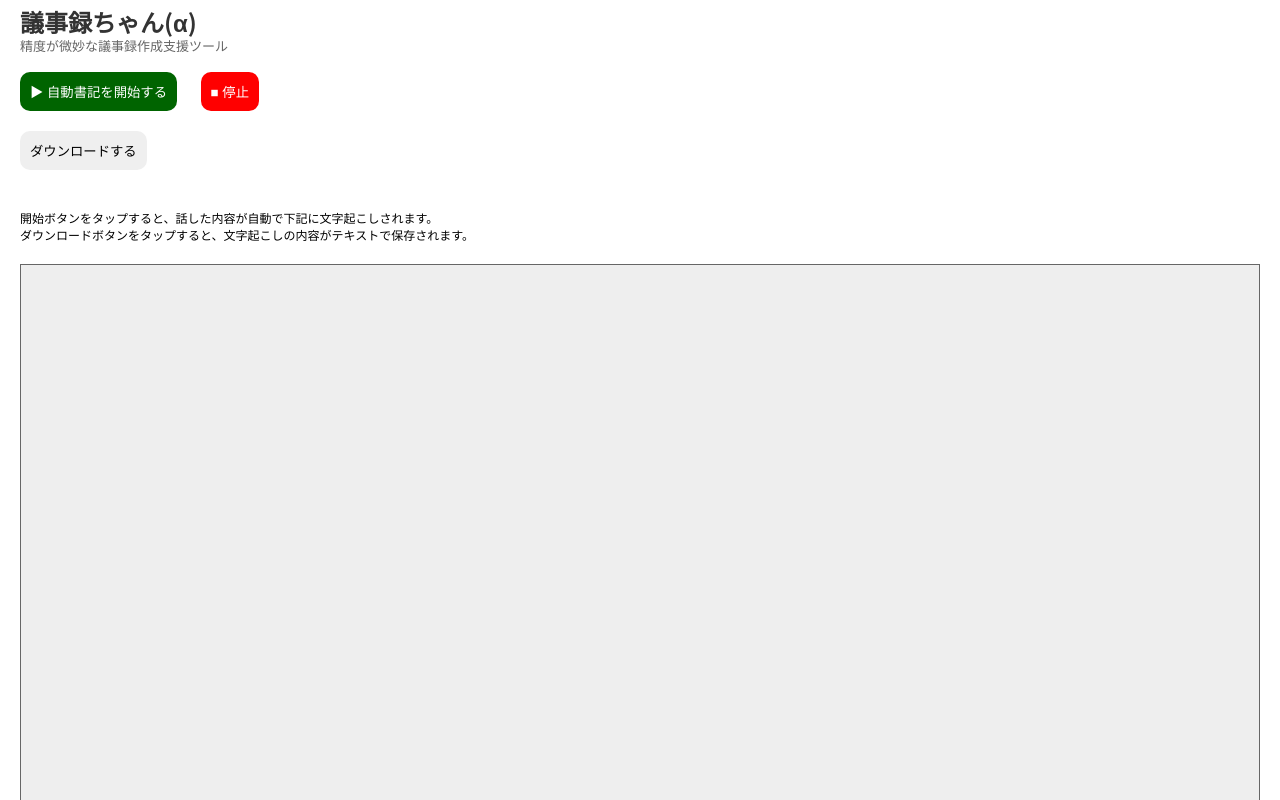
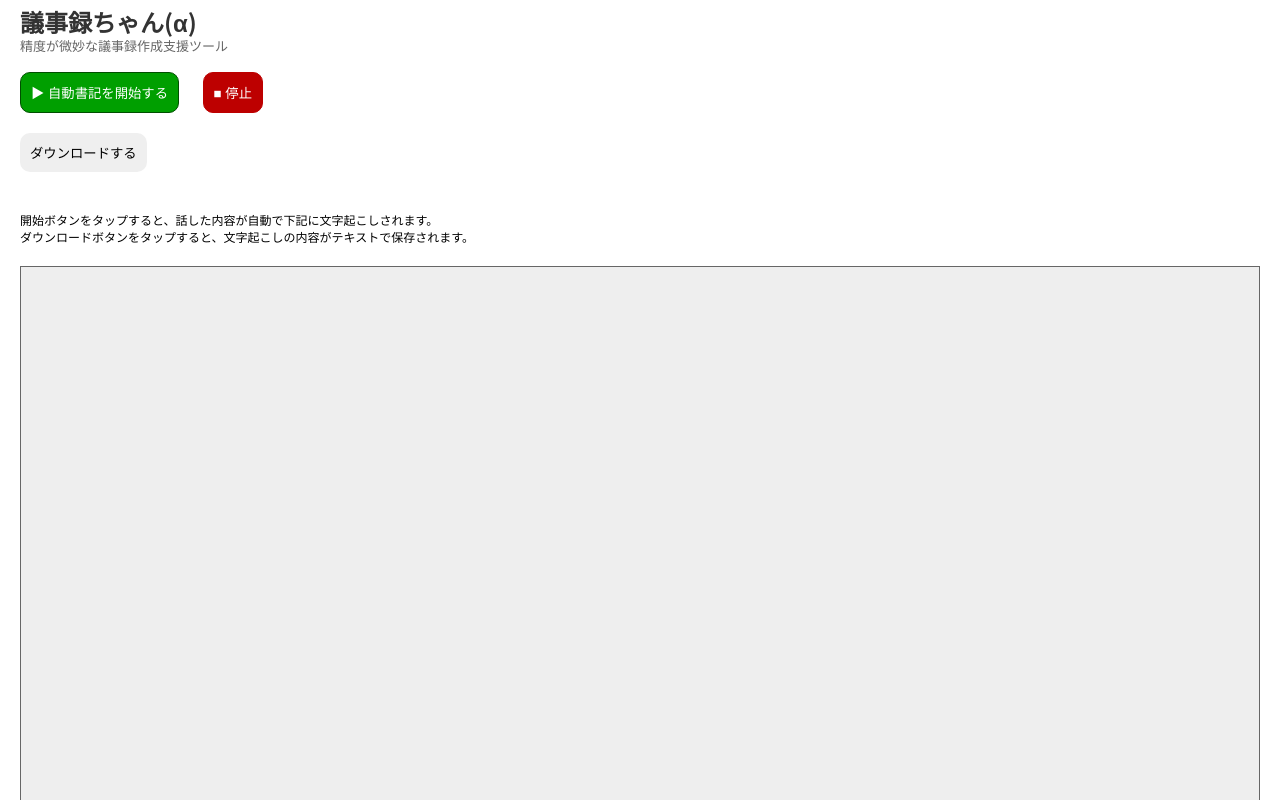
Before and after one commit to ysk/web_speech_api_sample, a plain HTML site: page public/index.html in a window 1280 px wide. Both pictures are taken after a click on the button "▶ 自動書記を開始する". Shown: the top 800 px of the page. Drawn offline with Linux system fonts and the light colour scheme.

Commit message:
CSSがトグルするようにした

```diff
--- a/public/assets/css/style.css
+++ b/public/assets/css/style.css
@@ -43,10 +43,20 @@ button{
 
 }
 #start_btn{
-    background-color: #006400;
+    background-color: #004F00;
+    border: solid 1px #004F00;
     color: #fff;
 }
+#start_btn.active{
+    background-color: #009F00;
+    border: solid 1px #004F00;
+}
 #stop_btn{
-    background-color: #ff0000;
+    background-color: #BD0000;
+    border: solid 1px #BD0000;
     color: #fff;
 }
+#stop_btn.active{
+    background-color: #FF0000;
+    border: solid 1px #BD0000;
+}
--- a/public/assets/js/main.js
+++ b/public/assets/js/main.js
@@ -9,12 +9,16 @@ let $download_btn = document.getElementById('download_btn');
 let speechFlag = false;
 
 $start_btn.addEventListener('click', () => {
+    $start_btn.classList.add("active");
+    $stop_btn.classList.remove("active");
     speech.start();
     speechFlag = true;
     console.log('音声認識サービスを開始します');
 });
 
 $stop_btn.addEventListener('click', () => {
+    $start_btn.classList.remove("active");
+    $stop_btn.classList.add("active");
     speech.stop();
     speechFlag = false;
     console.log('音声認識サービスを停止します');
```
